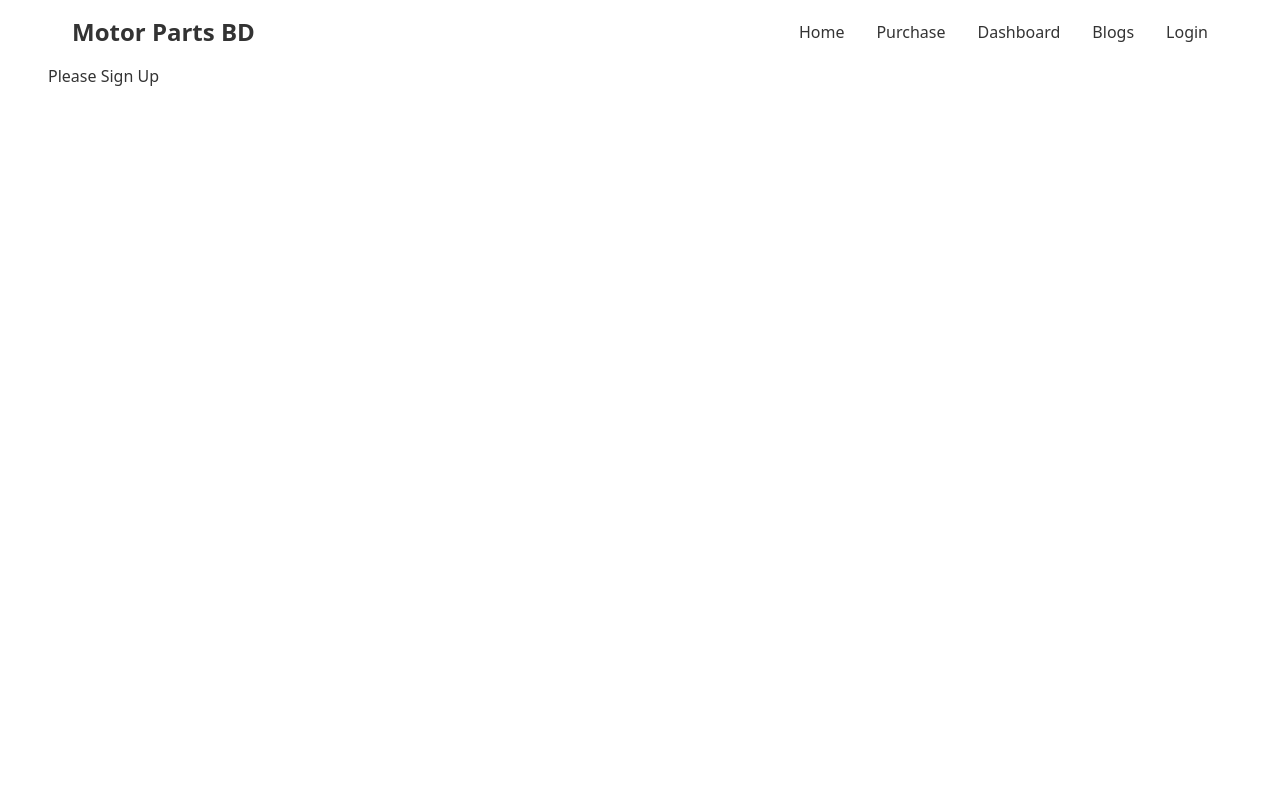
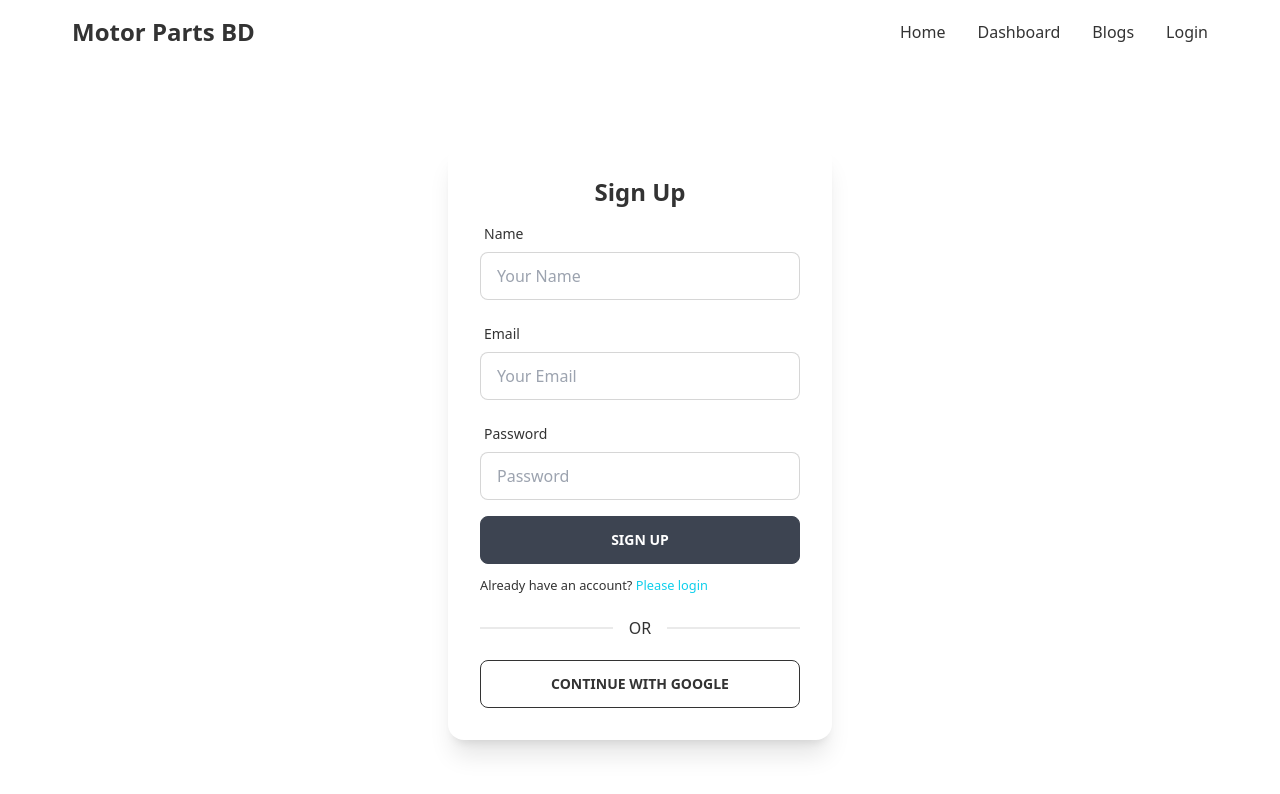
Before and after one commit to Md-Mobassher/motor-parts-manufacturer-bd-client, a React (Create React App) app: page /signup in a window 1280 px wide. Shown: the top 794 px of the page. Built offline with nearby package versions, Linux system fonts and the light colour scheme; no server answers.

Commit message:
sign up page added

```diff
--- a/src/Login/Signup.js
+++ b/src/Login/Signup.js
@@ -1,10 +1,135 @@
 import React from 'react';
+import { useCreateUserWithEmailAndPassword, useSignInWithGoogle, useUpdateProfile } from 'react-firebase-hooks/auth';
+import { useForm } from "react-hook-form";
+import Loading from '../Shared/Loading';
+import { Link, useNavigate } from 'react-router-dom';
+import useToken from '../Hooks/useToken';
+import auth from '../firebase.init';
+
 
 const Signup = () => {
+    const [signInWithGoogle, gUser, gLoading, gError] = useSignInWithGoogle(auth);
+    const { register, formState: { errors }, handleSubmit } = useForm();
+    const [
+        createUserWithEmailAndPassword,
+        user,
+        loading,
+        error,
+    ] = useCreateUserWithEmailAndPassword(auth);
+
+    const [updateProfile, updating, updateError] = useUpdateProfile(auth);
+
+    const [token]  = useToken(user || gUser);
+
+    const navigate = useNavigate();
+
+    let signInError;
+
+    if (loading || gLoading || updating) {
+        return <Loading></Loading>
+    }
+
+    if (error || gError || updateError) {
+        signInError = <p className='text-red-500'><small>{error?.message || gError?.message || updateError?.message}</small></p>
+    }
+
+    if (token) {
+        navigate('/appointment');
+    }
+
+    const onSubmit = async data => {
+        await createUserWithEmailAndPassword(data.email, data.password);
+        await updateProfile({ displayName: data.name });
+        console.log('update done');
+    }
     return (
-        <div>
-            <h2>Please Sign Up</h2>
-        </div>
+        <div className='flex h-screen justify-center items-center mt-5'>
+            <div className="card w-96 bg-base-100 shadow-xl">
+                <div className="card-body">
+                    <h2 className="text-center text-2xl font-bold">Sign Up</h2>
+                    <form onSubmit={handleSubmit(onSubmit)}>
+
+                        <div className="form-control w-full max-w-xs">
+                            <label className="label">
+                                <span className="label-text">Name</span>
+                            </label>
+                            <input
+                                type="text"
+                                placeholder="Your Name"
+                                className="input input-bordered w-full max-w-xs"
+                                {...register("name", {
+                                    required: {
+                                        value: true,
+                                        message: 'Name is Required'
+                                    }
+                                })}
+                            />
+                            <label className="label">
+                                {errors.name?.type === 'required' && <span className="label-text-alt text-red-500">{errors.name.message}</span>}
+                            </label>
+                        </div>
+
+                        <div className="form-control w-full max-w-xs">
+                            <label className="label">
+                                <span className="label-text">Email</span>
+                            </label>
+                            <input
+                                type="email"
+                                placeholder="Your Email"
+                                className="input input-bordered w-full max-w-xs"
+                                {...register("email", {
+                                    required: {
+                                        value: true,
+                                        message: 'Email is Required'
+                                    },
+                                    pattern: {
+                                        value: /[a-z0-9]+@[a-z]+\.[a-z]{2,3}/,
+                                        message: 'Provide a valid Email'
+                                    }
+                                })}
+                            />
+                            <label className="label">
+                                {errors.email?.type === 'required' && <span className="label-text-alt text-red-500">{errors.email.message}</span>}
+                                {errors.email?.type === 'pattern' && <span className="label-text-alt text-red-500">{errors.email.message}</span>}
+                            </label>
+                        </div>
+                        <div className="form-control w-full max-w-xs">
+                            <label className="label">
+                                <span className="label-text">Password</span>
+                            </label>
+                            <input
+                                type="password"
+                                placeholder="Password"
+                                className="input input-bordered w-full max-w-xs"
+                                {...register("password", {
+                                    required: {
+                                        value: true,
+                                        message: 'Password is Required'
+                                    },
+                                    minLength: {
+                                        value: 6,
+                                        message: 'Must be 6 characters or longer'
+                                    }
+                                })}
+                            />
+                            <label className="label">
+                                {errors.password?.type === 'required' && <span className="label-text-alt text-red-500">{errors.password.message}</span>}
+                                {errors.password?.type === 'minLength' && <span className="label-text-alt text-red-500">{errors.password.message}</span>}
+                            </label>
+                        </div>
+
+                        {signInError}
+                        <input className='btn w-full max-w-xs text-white' type="submit" value="Sign Up" />
+                    </form>
+                    <p><small>Already have an account? <Link className='text-primary' to="/login">Please login</Link></small></p>
+                    <div className="divider">OR</div>
+                    <button
+                        onClick={() => signInWithGoogle()}
+                        className="btn btn-outline"
+                    >Continue with Google</button>
+                </div>
+            </div>
+        </div >
     );
 };
 
--- a/src/Shared/Navbar.js
+++ b/src/Shared/Navbar.js
@@ -1,14 +1,27 @@
 import React from 'react';
-import {  NavLink } from 'react-router-dom';
+import { signOut } from 'firebase/auth';
+import { useAuthState } from 'react-firebase-hooks/auth';
+import {  Link, NavLink } from 'react-router-dom';
+import auth from '../firebase.init';
 
 const Navbar = ({children}) => {
+  const [user] = useAuthState(auth);
+
+  const logout = () => {
+      signOut(auth);
+      localStorage.removeItem('accessToken');
+  };
+
     let navItems = <>
         <li><NavLink to='/'  className='rounded-lg'>Home</NavLink></li>
-        <li><NavLink to='/purchase'  className='rounded-lg'>Purchase</NavLink></li>
+        {
+            user && <li><NavLink to='/purchase'  className='rounded-lg'>Purchase</NavLink></li>
+        }
+
         <li><NavLink to='/dashboard' className='rounded-lg'>Dashboard</NavLink></li>
         <li><NavLink to='/blogs' className='rounded-lg'>Blogs</NavLink></li>
-        <li><NavLink to='/login' className='rounded-lg'>Login</NavLink></li>
 
+        <li>{user ? <button className="btn btn-ghost rounded-lg" onClick={logout} >Sign Out</button> : <Link to="/login" className='rounded-lg'>Login</Link>}</li>
     </>
 
 
```
